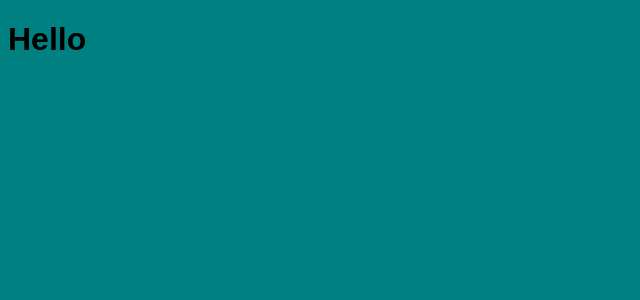
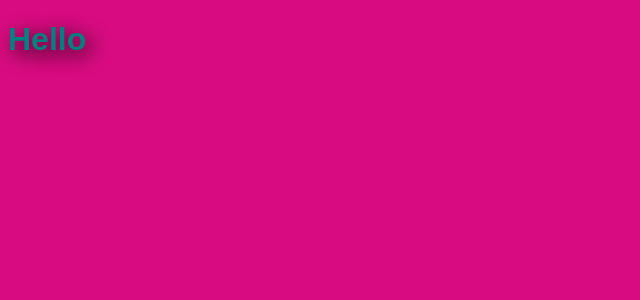
Before and after one commit to Eran2001/react-course, a React (Vite) app: page / in a window 1280 px wide. Shown: the top 300 px of the page, without its empty margins (0-640 px from the left). Built offline with nearby package versions, Linux system fonts and the light colour scheme.

Commit message:
add some colors

```diff
--- a/src/index.css
+++ b/src/index.css
@@ -1,4 +1,6 @@
 body {
-  background-color: teal;
+  color: teal;
+  text-shadow: 5px 5px 20px black;
+  background-color: rgb(216, 12, 128);
   font-family: "Poppins", sans-serif;
 }/*# sourceMappingURL=index.css.map */
--- a/src/index.scss
+++ b/src/index.scss
@@ -1,7 +1,10 @@
 $color: teal;
 $font: "Poppins", sans-serif;
+$bgColor: rgb(216, 12, 128);
 
 body {
-  background-color: $color;
+  color: $color;
+  text-shadow: 5px 5px 20px rgba($color: #000000, $alpha: 1.5);
+  background-color: $bgColor;
   font-family: $font;
 }
```
Also changed, not shown: 1 other file (tests, documents, lock files or other folders).
